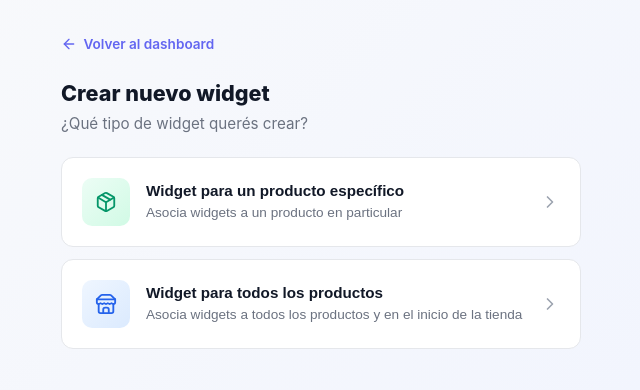
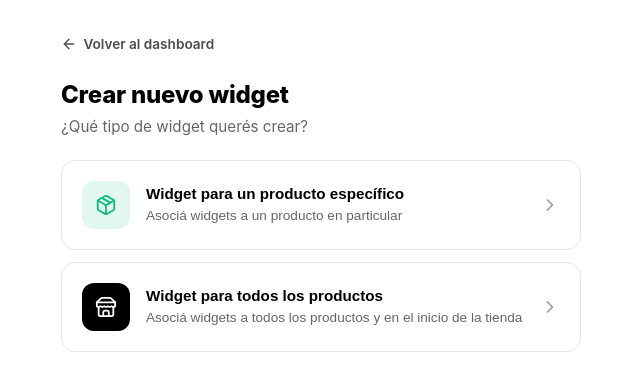
Before and after one commit to rodri-nexus/Nexus2026, a Next.js app: page /widgets/nuevo in a window 1280 px wide. Shown: the top 390 px of the page, without its empty margins (319-959 px from the left). Built offline with nearby package versions, Linux system fonts and the light colour scheme.

Commit message:
style: unificar WidgetsNuevoPage a paleta verde esmeralda #10B981

```diff
--- a/app/widgets/nuevo/page.tsx
+++ b/app/widgets/nuevo/page.tsx
@@ -11,13 +11,13 @@ export default function WidgetsNuevoPage() {
     <div
       style={{
         minHeight: "100vh",
-        background: "linear-gradient(135deg, #f9fafb 0%, #eef2ff 100%)",
+        background: "#ffffff",
         fontFamily:
           "-apple-system, BlinkMacSystemFont, 'Segoe UI', Roboto, sans-serif",
         padding: "2rem 1.25rem",
       }}
     >
-      <div style={{ maxWidth: "520px", margin: "0 auto" }}>
+      <div style={{ maxWidth: "520px", margin: "0 auto", boxSizing: "border-box" }}>
         <button
           onClick={() => router.push("/dashboard")}
           style={{
@@ -26,13 +26,23 @@ export default function WidgetsNuevoPage() {
             gap: "0.4rem",
             background: "transparent",
             border: "none",
-            color: "#6366f1",
+            color: "#000000",
+            opacity: 0.7,
             fontSize: "0.85rem",
             fontWeight: 600,
             cursor: "pointer",
             fontFamily: "inherit",
             marginBottom: "1.5rem",
             padding: "0.25rem 0",
+            transition: "color 0.15s, opacity 0.15s",
+          }}
+          onMouseEnter={(e) => {
+            e.currentTarget.style.color = "#10B981";
+            e.currentTarget.style.opacity = "1";
+          }}
+          onMouseLeave={(e) => {
+            e.currentTarget.style.color = "#000000";
+            e.currentTarget.style.opacity = "0.7";
           }}
         >
           <ArrowLeft size={16} />
@@ -47,9 +57,10 @@ export default function WidgetsNuevoPage() {
           <h1
             style={{
               margin: "0 0 0.5rem 0",
-              fontSize: "1.35rem",
+              fontSize: "1.5rem",
               fontWeight: 800,
-              color: "#111827",
+              color: "#000000",
+              letterSpacing: "-0.01em",
             }}
           >
             Crear nuevo widget
@@ -58,7 +69,8 @@ export default function WidgetsNuevoPage() {
             style={{
               margin: "0 0 1.5rem 0",
               fontSize: "0.95rem",
-              color: "#6b7280",
+              color: "#000000",
+              opacity: 0.6,
             }}
           >
             ¿Qué tipo de widget querés crear?
@@ -68,7 +80,7 @@ export default function WidgetsNuevoPage() {
         <div
           style={{ display: "flex", flexDirection: "column", gap: "0.75rem" }}
         >
-          {/* Opción A */}
+          {/* Opción A: Producto específico */}
           <motion.button
             initial={{ opacity: 0, y: 10 }}
             animate={{ opacity: 1, y: 0 }}
@@ -81,19 +93,22 @@ export default function WidgetsNuevoPage() {
               padding: "1.25rem",
               background: "#ffffff",
               border: "1.5px solid #e5e7eb",
-              borderRadius: "12px",
+              borderRadius: "14px",
               cursor: "pointer",
               textAlign: "left",
               width: "100%",
-              transition: "border-color 0.15s, box-shadow 0.15s",
+              transition: "border-color 0.15s, box-shadow 0.15s, background 0.15s",
+              boxSizing: "border-box",
             }}
             onMouseEnter={(e) => {
-              e.currentTarget.style.borderColor = "#6366f1";
+              e.currentTarget.style.borderColor = "#10B981";
+              e.currentTarget.style.background = "#ecfdf5";
               e.currentTarget.style.boxShadow =
-                "0 0 0 3px rgba(99, 102, 241, 0.08)";
+                "0 0 0 3px rgba(16, 185, 129, 0.15)";
             }}
             onMouseLeave={(e) => {
               e.currentTarget.style.borderColor = "#e5e7eb";
+              e.currentTarget.style.background = "#ffffff";
               e.currentTarget.style.boxShadow = "none";
             }}
           >
@@ -101,22 +116,22 @@ export default function WidgetsNuevoPage() {
               style={{
                 width: "48px",
                 height: "48px",
-                borderRadius: "10px",
-                background: "linear-gradient(135deg, #ecfdf5, #d1fae5)",
+                borderRadius: "12px",
+                background: "rgba(16, 185, 129, 0.12)",
                 display: "flex",
                 alignItems: "center",
                 justifyContent: "center",
                 flexShrink: 0,
               }}
             >
-              <Package size={22} color="#059669" />
+              <Package size={22} color="#10B981" />
             </div>
             <div style={{ flex: 1 }}>
               <div
                 style={{
                   fontSize: "0.95rem",
-                  fontWeight: 600,
-                  color: "#111827",
+                  fontWeight: 700,
+                  color: "#000000",
                   marginBottom: "0.25rem",
                 }}
               >
@@ -125,11 +140,12 @@ export default function WidgetsNuevoPage() {
               <div
                 style={{
                   fontSize: "0.85rem",
-                  color: "#6b7280",
+                  color: "#000000",
+                  opacity: 0.6,
                   lineHeight: 1.4,
                 }}
               >
-                Asocia widgets a un producto en particular
+                Asociá widgets a un producto en particular
               </div>
             </div>
             <svg
@@ -137,16 +153,17 @@ export default function WidgetsNuevoPage() {
               height="20"
               viewBox="0 0 24 24"
               fill="none"
-              stroke="#9ca3af"
+              stroke="#000000"
               strokeWidth="2"
               strokeLinecap="round"
               strokeLinejoin="round"
+              style={{ opacity: 0.4 }}
             >
               <polyline points="9 18 15 12 9 6" />
             </svg>
           </motion.button>
 
-          {/* Opción B */}
+          {/* Opción B: Todos los productos */}
           <motion.button
             initial={{ opacity: 0, y: 10 }}
             animate={{ opacity: 1, y: 0 }}
@@ -159,19 +176,22 @@ export default function WidgetsNuevoPage() {
               padding: "1.25rem",
               background: "#ffffff",
               border: "1.5px solid #e5e7eb",
-              borderRadius: "12px",
+              borderRadius: "14px",
               cursor: "pointer",
               textAlign: "left",
               width: "100%",
-              transition: "border-color 0.15s, box-shadow 0.15s",
+              transition: "border-color 0.15s, box-shadow 0.15s, background 0.15s",
+              boxSizing: "border-box",
             }}
             onMouseEnter={(e) => {
-              e.currentTarget.style.borderColor = "#6366f1";
+              e.currentTarget.style.borderColor = "#10B981";
+              e.currentTarget.style.background = "#ecfdf5";
               e.currentTarget.style.boxShadow =
-                "0 0 0 3px rgba(99, 102, 241, 0.08)";
+                "0 0 0 3px rgba(16, 185, 129, 0.15)";
             }}
             onMouseLeave={(e) => {
               e.currentTarget.style.borderColor = "#e5e7eb";
+              e.currentTarget.style.background = "#ffffff";
               e.currentTarget.style.boxShadow = "none";
             }}
           >
@@ -179,22 +199,22 @@ export default function WidgetsNuevoPage() {
               style={{
                 width: "48px",
                 height: "48px",
-                borderRadius: "10px",
-                background: "linear-gradient(135deg, #eff6ff, #dbeafe)",
+                borderRadius: "12px",
+                background: "#000000",
                 display: "flex",
                 alignItems: "center",
                 justifyContent: "center",
                 flexShrink: 0,
               }}
             >
-              <Store size={22} color="#2563eb" />
+              <Store size={22} color="#ffffff" />
             </div>
             <div style={{ flex: 1 }}>
               <div
                 style={{
                   fontSize: "0.95rem",
-                  fontWeight: 600,
-                  color: "#111827",
+                  fontWeight: 700,
+                  color: "#000000",
                   marginBottom: "0.25rem",
                 }}
               >
@@ -203,11 +223,12 @@ export default function WidgetsNuevoPage() {
               <div
                 style={{
                   fontSize: "0.85rem",
-                  color: "#6b7280",
+                  color: "#000000",
+                  opacity: 0.6,
                   lineHeight: 1.4,
                 }}
               >
-                Asocia widgets a todos los productos y en el inicio de la tienda
+                Asociá widgets a todos los productos y en el inicio de la tienda
               </div>
             </div>
             <svg
@@ -215,10 +236,11 @@ export default function WidgetsNuevoPage() {
               height="20"
               viewBox="0 0 24 24"
               fill="none"
-              stroke="#9ca3af"
+              stroke="#000000"
               strokeWidth="2"
               strokeLinecap="round"
               strokeLinejoin="round"
+              style={{ opacity: 0.4 }}
             >
               <polyline points="9 18 15 12 9 6" />
             </svg>
@@ -227,4 +249,4 @@ export default function WidgetsNuevoPage() {
       </div>
     </div>
   );
-            }
+          }
```
